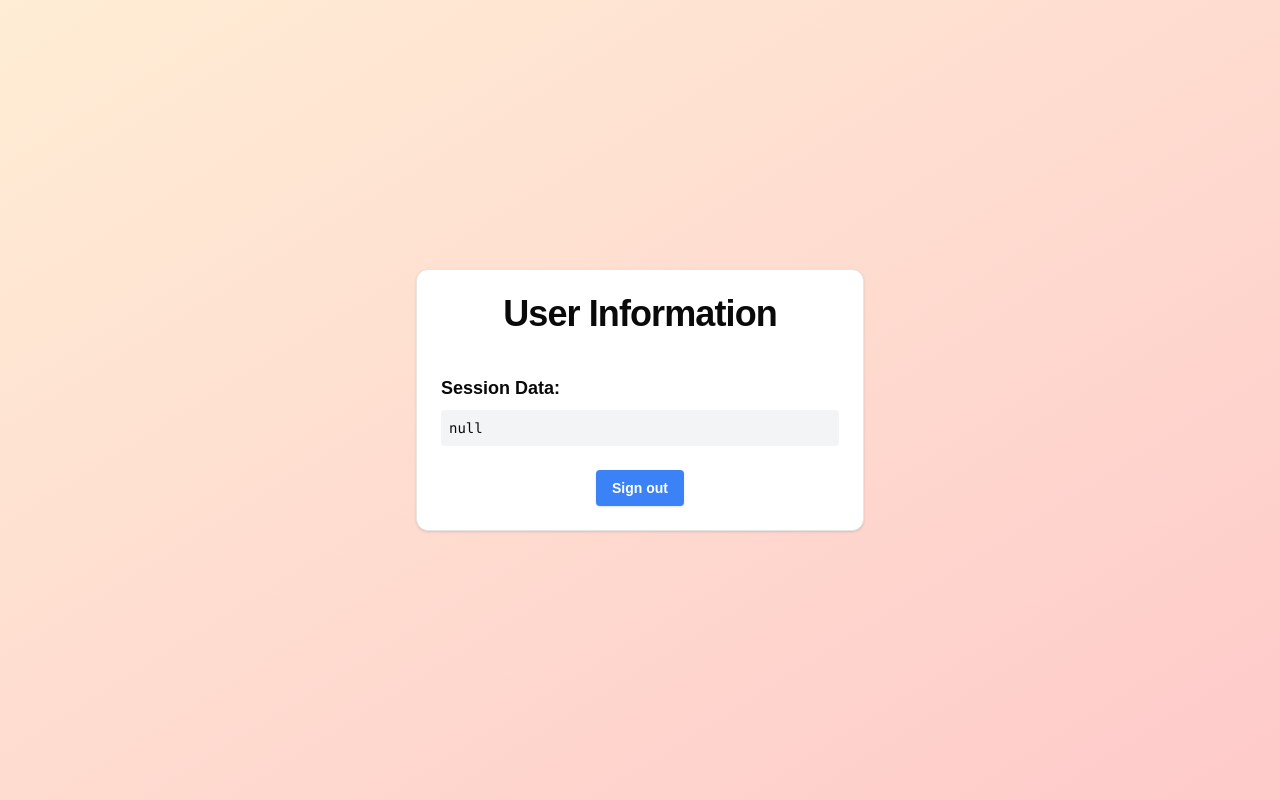
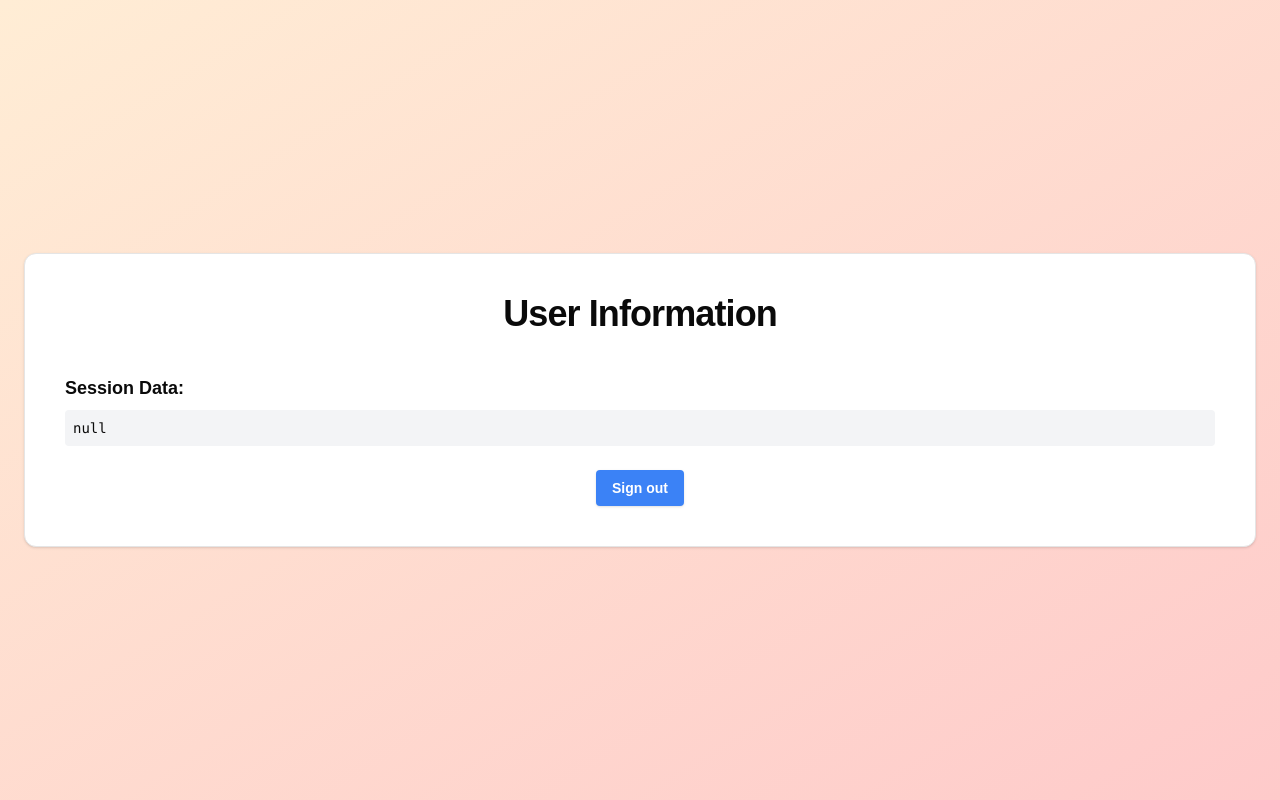
Before and after one commit to vincentmcleese/my-reddit-auth-app, a Next.js app: page /user in a window 1280 px wide. Built offline with nearby package versions, Linux system fonts and the light colour scheme; no server answers.

Commit message:
fixed some layout issues kind of

```diff
--- a/src/components/GetEmail.tsx
+++ b/src/components/GetEmail.tsx
@@ -42,7 +42,8 @@ export default function GetEmail() {
       }
     >
       <p className="text-lg text-gray-600 mb-6">
-        Please provide your email to complete your account setup.
+        Please provide your email so we can send you information on your prize
+        if you win.
       </p>
       <form id="email-form" action={handleSubmit}>
         <Input
--- a/src/components/HomePage.tsx
+++ b/src/components/HomePage.tsx
@@ -87,7 +87,10 @@ export default function HomePage() {
             </div>
             <WinOddsBar filledSections={boosts} />
             <div className="flex items-center justify-center mt-2 text-sm">
-              <span>You have a boosted win chance!</span>
+              <span>
+                You have a boosted win chance! Keep your Karma high and your
+                streak going to increase your odds!
+              </span>
             </div>
           </div>
         </div>
--- a/src/components/shared/PageCard.tsx
+++ b/src/components/shared/PageCard.tsx
@@ -15,8 +15,8 @@ interface PageCardProps {
 
 export default function PageCard({ title, children, footer }: PageCardProps) {
   return (
-    <div className="px-2 sm:px-4 md:px-6 py-4 sm:py-6 md:py-8 w-full max-w-full">
-      <Card className="w-full max-w-md mx-auto overflow-hidden lg:min-w-[400px]">
+    <div className="w-full px-4 sm:px-4 md:px-6 py-2 sm:py-4 md:py-6">
+      <Card className="w-full max-w-full mx-auto overflow-hidden p-2 sm:p-4">
         <CardHeader>
           <CardTitle className="text-2xl sm:text-3xl md:text-4xl font-bold text-center">
             {title}
```
